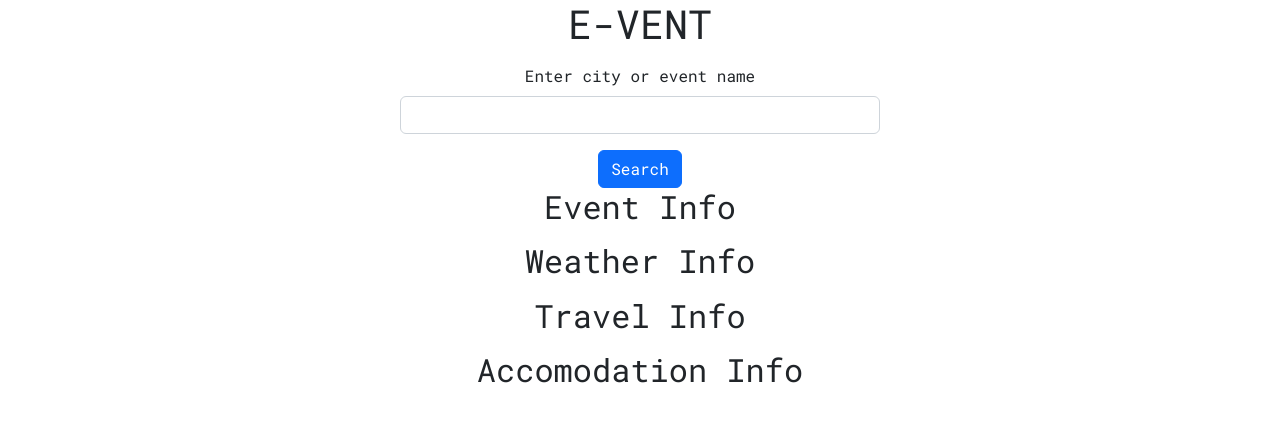
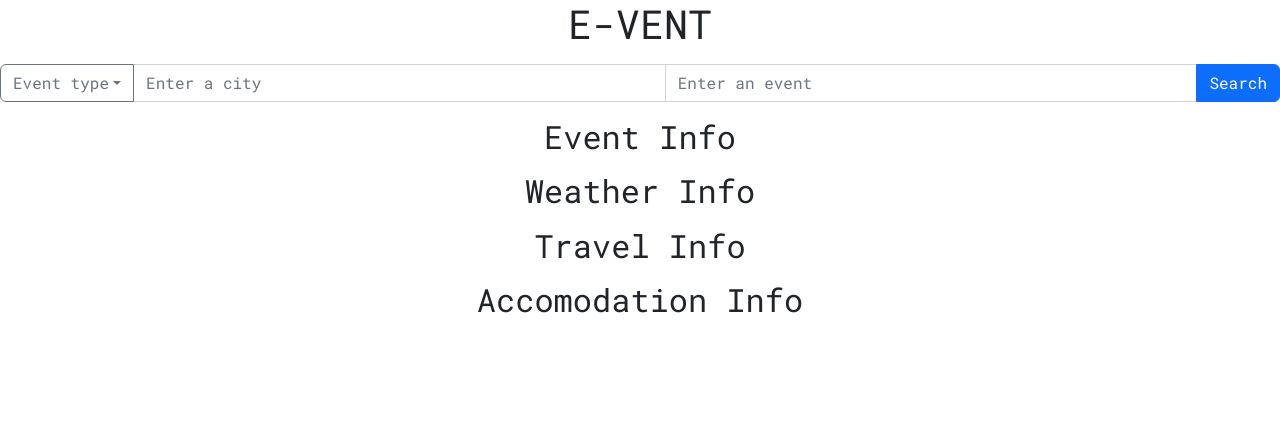
Before and after one commit to team3-event/e-vents, a React (Create React App) app: page / in a window 1280 px wide. Shown: the top 422 px of the page. Built offline with nearby package versions, Linux system fonts and the light colour scheme.

Commit message:
added server functionality

```diff
--- a/public/index.html
+++ b/public/index.html
@@ -11,16 +11,6 @@
   <!--
       manifest.json provides metadata used when your web app is installed on a
       user's mobile device or desktop. See https://developers.google.com/web/fundamentals/web-app-manifest/
-    -->
-  <link rel="manifest" href="%PUBLIC_URL%/manifest.json" />
-  <!--
-      Notice the use of %PUBLIC_URL% in the tags above.
-      It will be replaced with the URL of the `public` folder during the build.
-      Only files inside the `public` folder can be referenced from the HTML.
-
-      Unlike "/favicon.ico" or "favicon.ico", "%PUBLIC_URL%/favicon.ico" will
-      work correctly both with client-side routing and a non-root public URL.
-      Learn how to configure a non-root public URL by running `npm run build`.
     -->
   <title>React App</title>
   <link rel="preconnect" href="https://fonts.googleapis.com">
--- a/src/components/Main.js
+++ b/src/components/Main.js
@@ -15,12 +15,14 @@ class Main extends React.Component {
     constructor() {
         super()
         this.state = {
-
+            eventData: {}
         }
     }
-handleQueryResponse = (response) => {
 
+    handleQueryResponse = (response) => {
+    this.setState({eventData: response})
 }
+
 
     render() {
         return (
--- a/src/components/Query.js
+++ b/src/components/Query.js
@@ -1,41 +1,70 @@
 import React from "react";
 import Form from "react-bootstrap/Form"
-import  Button  from "react-bootstrap/Button";
+import Button from "react-bootstrap/Button";
+import InputGroup from "react-bootstrap/InputGroup"
+import Dropdown from 'react-bootstrap/Dropdown';
+import DropdownButton from 'react-bootstrap/DropdownButton';
 import axios from 'axios'
 
-
+let url = "http://localhost:3001"
 class Query extends React.Component {
     constructor(props) {
         super(props);
         this.state = {
-            query: ''
+            city: '',
+            event: '',
+            dropdown: 'Event type'
         }
     }
-    handleChange = (e) => {
+
+    handleChangeCity = (e) => {
         let { value } = e.target;
-        this.setState ({ query: value })
+        this.setState({ city: value })
+
+    }
+    handleChangeEvent = (e) => {
+        let { value } = e.target;
+        this.setState({ event: value })
 
     }
     handleSubmit = (e) => {
-        e.preventDefault();
-        let search = this.state.query;
-        //axios call here
-        //this.props.passResponse(res)
+        let Citysearch = this.state.city;
+        let Eventsearch = this.state.event;
+        axios.get(`${url}/events?city=${Citysearch}&event=${Eventsearch}&eventType=${this.state.dropdown}`, Citysearch).then(response => {
+            this.props.passResponse(response);
+            //this.props.passResponse(res)
+        })
+
+    }
+
+    dropdown = (e) => {
+        this.setState({ dropdown: e.target.name });
     }
 
     render() {
 
         return (
 
-            <Form onSubmit={this.handleSubmit} style={{margin:"auto" , width:"30rem", textAlign: "center"}}>
-                <Form.Group>
-                    <Form.Label  >Enter city or event name</Form.Label>
-                    <Form.Control name="query" onChange={this.handleChange} type="text" placeholder="" />
-                    <Form.Text>
-                    </Form.Text>
-                </Form.Group>
-                <Button type='Submit'>Search</Button>
-            </Form>
+            <InputGroup className="mb-3">
+
+                <DropdownButton
+                    variant="outline-secondary"
+                    title={`${this.state.dropdown}`}
+                    id="event-selection"
+                >
+                    <Dropdown.Item onClick={this.dropdown} name="Sports" >Sports</Dropdown.Item>
+                    <Dropdown.Item onClick={this.dropdown} name="Concert" >Concert</Dropdown.Item>
+                    <Dropdown.Item onClick={this.dropdown} name="Sports" ></Dropdown.Item>
+                    <Dropdown.Divider />
+                    <Dropdown.Item href="#">Anything</Dropdown.Item>
+                </DropdownButton>
+                <Form.Control onChange={this.handleChangeCity} type="text" placeholder="Enter a city" aria-label="Text input with dropdown button" />
+                <Form.Control onChange={this.handleChangeEvent} type="text" placeholder="Enter an event" aria-label="Text input with dropdown button" />
+                <Button onClick={this.handleSubmit} type='button'>Search</Button>
+            </InputGroup>
+
+
+
 
 
         )
```
